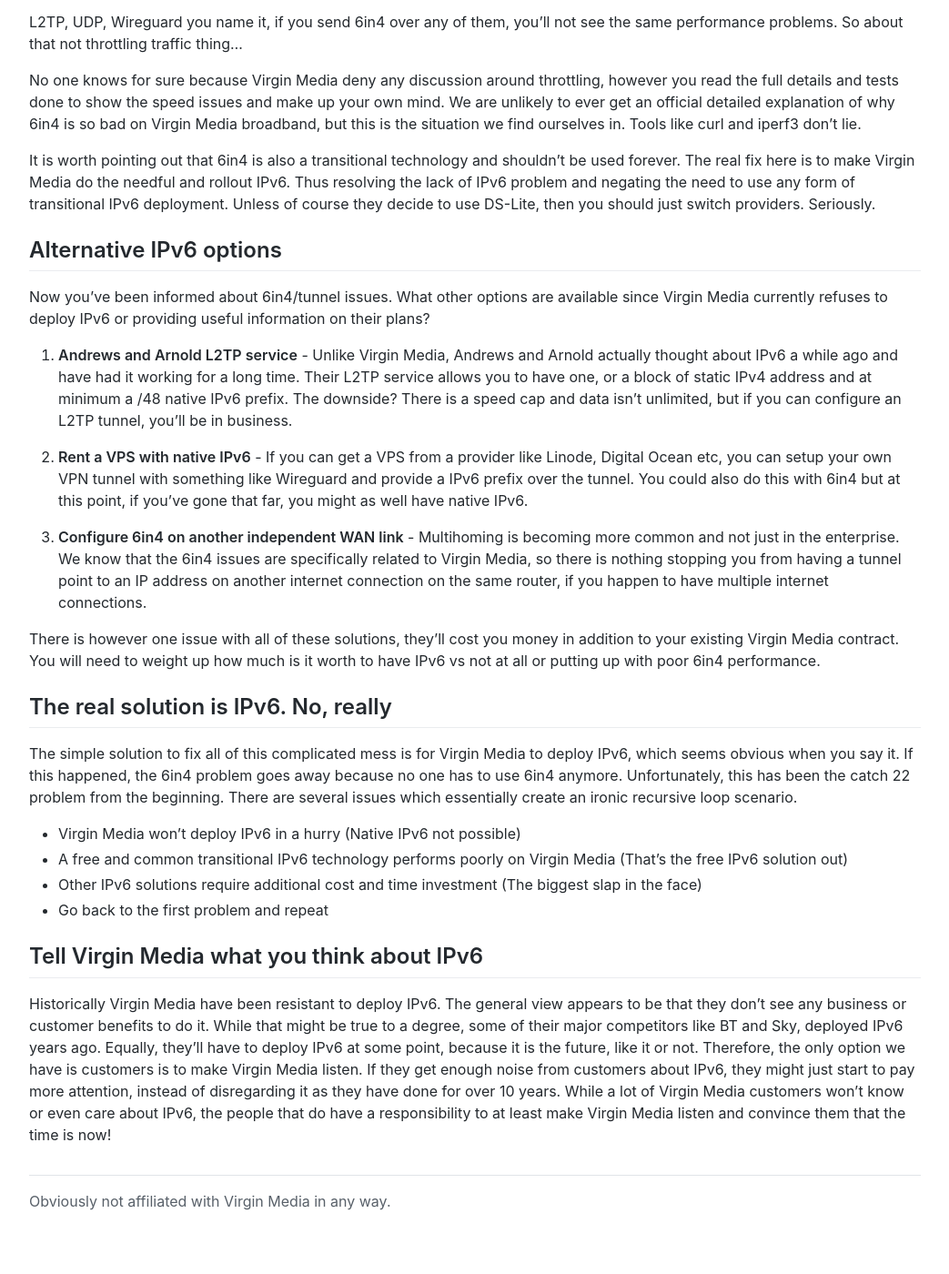
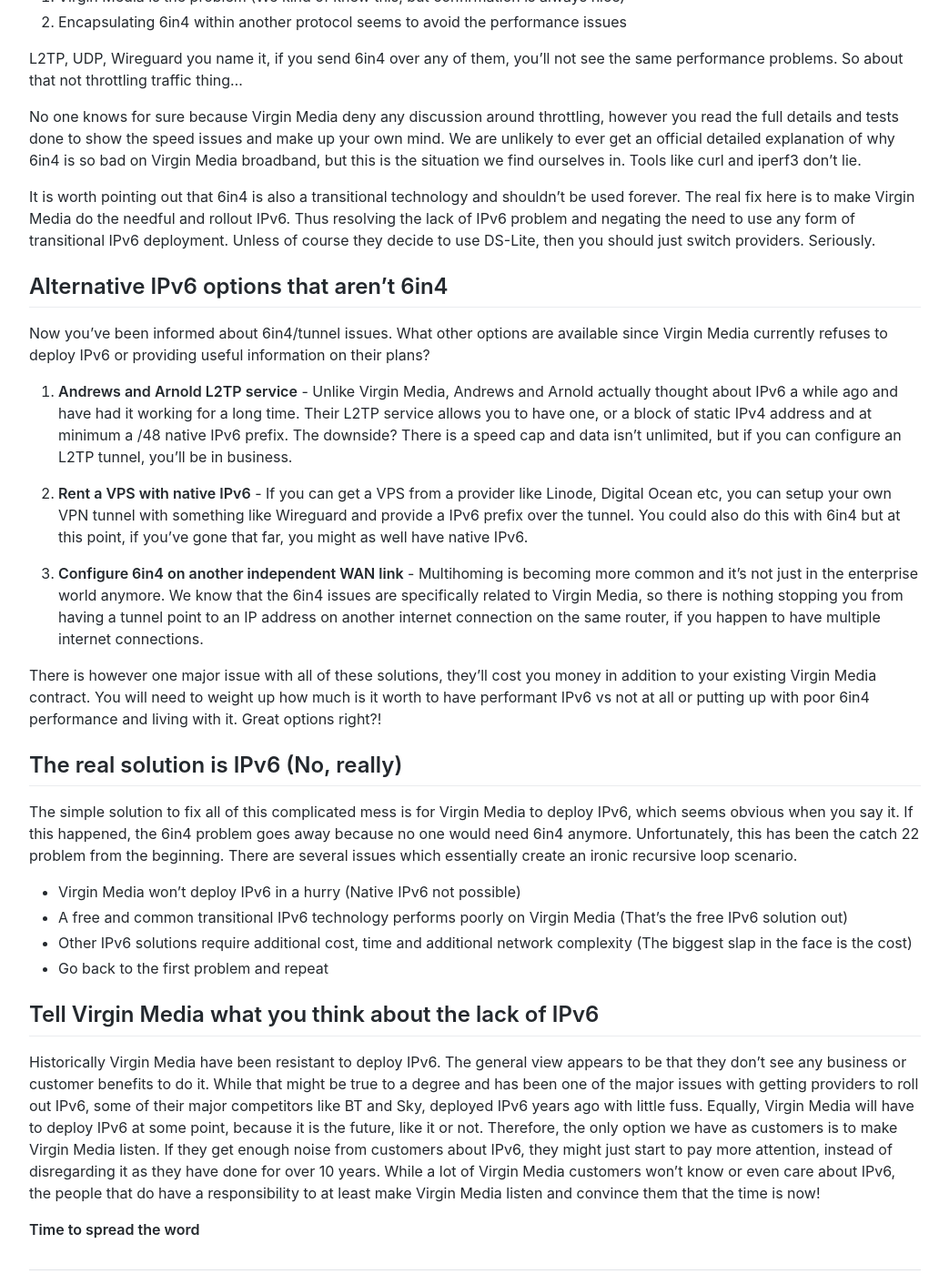
Before and after one commit to jamesmacwhite/havevirginmediaenabledipv6yet.co.uk, a Jekyll site: the page built from index.md, in a window 1280 px wide and 1400 px high, scrolled down 2104 px. Shown: the whole window at 91% size, without its empty margins (118-1161 px from the left). Built offline with Jekyll 4.4.1, drawn with Linux system fonts in a browser that asks for light colours; comment, search, counter and statistics services are not loaded; before the commit the page ends 3468 px from its top, so only the background shows below that; some of the changed text lies outside the part shown.

Commit message:
Content updates

```diff
--- a/_layouts/default.html
+++ b/_layouts/default.html
@@ -16,6 +16,8 @@
 
         <p class="h1 text-center type-size-1">Have Virgin Media enabled IPv6 yet?</p>
         <p class="h2">Answer: <span style="color: red;">NO 😢</span></p>
+
+        <p>We've been asking since March 2010...</p>
         <hr>
       </div>
 
--- a/index.md
+++ b/index.md
@@ -2,17 +2,17 @@
 layout: default
 ---
 
-<p class="lead">Virgin Media like many UK Internet Service Providers (ISPs) have not yet deployed IPv6. While this isn't major news because loads of ISPs suffer from IPv6 deployment lag (since December 1995), Virgin Media UK has an interesting IPv6 story and lots of plot twists which is why I felt I needed to create this page, to inform others who may be looking at IPv6 (or the lack of) and happen to be a Virgin Media customer.</p>
+<p class="lead">Virgin Media like many UK Internet Service Providers (ISPs) have not yet deployed IPv6. While this isn't major news because loads of ISPs suffer from IPv6 deployment lag (since December 1995), Virgin Media UK has an interesting IPv6 story which is why I felt I needed to create this page, to inform others who may be looking at IPv6 (or the lack of) and happen to be a Virgin Media customer.</p>
 
-## Summary
+## About this page
 
-[Virgin Media UK](https://www.virginmedia.com) does not currently have IPv6 deployed however [Virgin Media Ireland](https://www.virginmedia.ie) does, just to make it confusing. DS-Lite is used by Liberty Global and Virgin Media inherits this IPv6 transitional technology because Liberty Global (being the parent company) likes to deploy it A LOT it seems. Personally DS-Lite can go die in a fire, but that's just me. The focus of this is IPv6 generally which Virgin Media have a great track record of not having. So we'll focus on that. After all this website domain is specifically aimed at this purpose.
+[Virgin Media UK](https://www.virginmedia.com) does not currently have IPv6 deployed however [Virgin Media Ireland](https://www.virginmedia.ie) does, just to make it confusing. DS-Lite is used by Liberty Global and Virgin Media inherits this IPv6 transitional technology because Liberty Global (being the parent company) likes to deploy it A LOT it seems. Personally DS-Lite can go die in a fire, but that's just me. The focus of this is IPv6 generally which Virgin Media have a great track record of not having. So we'll focus on that. This website domain is specifically named for this purpose after all!
 
 All this information relates to Virgin Media UK Broadband services.
 
 ## The unofficial IPv6 event timeline
 
-A summarised list of key IPv6 related events at Virgin Media, completely made up by me as I don't work for them and after creating this little site, likely have zero chance of doing so either.
+A summarised list of key IPv6 related events at Virgin Media UK, completely made up by me as I don't work for them and after creating this little site, likely have zero chance of doing so either.
 
 * **March 2010**: [The IPv6 mega thread was born](https://community.virginmedia.com/t5/QuickStart-set-up-and/IPv6-support-on-Virgin-media/td-p/35748) on the Virgin Media Community Forums. The original thread asked a simple question, when will Virgin Media deploy IPv6? The answer: "When we are ready". Over 10 years later, Virgin Media still aren't ready...
 * **October 2014**: First appearance and presentation at the [UK IPv6 council](https://www.ipv6.org.uk/).
@@ -52,7 +52,7 @@
 
 It is worth pointing out that 6in4 is also a transitional technology and shouldn't be used forever. The real fix here is to make Virgin Media do the needful and rollout IPv6. Thus resolving the lack of IPv6 problem and negating the need to use any form of transitional IPv6 deployment. Unless of course they decide to use DS-Lite, then you should just switch providers. Seriously.
 
-## Alternative IPv6 options
+## Alternative IPv6 options that aren't 6in4
 
 Now you've been informed about 6in4/tunnel issues. What other options are available since Virgin Media currently refuses to deploy IPv6 or providing useful information on their plans?
 
@@ -60,19 +60,21 @@
 
 2. **Rent a VPS with native IPv6** - If you can get a VPS from a provider like Linode, Digital Ocean etc, you can setup your own VPN tunnel with something like Wireguard and provide a IPv6 prefix over the tunnel. You could also do this with 6in4 but at this point, if you've gone that far, you might as well have native IPv6.
 
-3. **Configure 6in4 on another independent WAN link** - Multihoming is becoming more common and not just in the enterprise. We know that the 6in4 issues are specifically related to Virgin Media, so there is nothing stopping you from having a tunnel point to an IP address on another internet connection on the same router, if you happen to have multiple internet connections.
+3. **Configure 6in4 on another independent WAN link** - Multihoming is becoming more common and it's not just in the enterprise world anymore. We know that the 6in4 issues are specifically related to Virgin Media, so there is nothing stopping you from having a tunnel point to an IP address on another internet connection on the same router, if you happen to have multiple internet connections.
 
-There is however one issue with all of these solutions, they'll cost you money in addition to your existing Virgin Media contract. You will need to weight up how much is it worth to have IPv6 vs not at all or putting up with poor 6in4 performance.
+There is however one major issue with all of these solutions, they'll cost you money in addition to your existing Virgin Media contract. You will need to weight up how much is it worth to have performant IPv6 vs not at all or putting up with poor 6in4 performance and living with it. Great options right?!
 
-## The real solution is IPv6. No, really
+## The real solution is IPv6 (No, really)
 
-The simple solution to fix all of this complicated mess is for Virgin Media to deploy IPv6, which seems obvious when you say it. If this happened, the 6in4 problem goes away because no one has to use 6in4 anymore. Unfortunately, this has been the catch 22 problem from the beginning. There are several issues which essentially create an ironic recursive loop scenario.
+The simple solution to fix all of this complicated mess is for Virgin Media to deploy IPv6, which seems obvious when you say it. If this happened, the 6in4 problem goes away because no one would need 6in4 anymore. Unfortunately, this has been the catch 22 problem from the beginning. There are several issues which essentially create an ironic recursive loop scenario.
 
 * Virgin Media won't deploy IPv6 in a hurry (Native IPv6 not possible)
 * A free and common transitional IPv6 technology performs poorly on Virgin Media (That's the free IPv6 solution out)
-* Other IPv6 solutions require additional cost and time investment (The biggest slap in the face)
+* Other IPv6 solutions require additional cost, time and additional network complexity (The biggest slap in the face is the cost)
 * Go back to the first problem and repeat
 
-## Tell Virgin Media what you think about IPv6
+## Tell Virgin Media what you think about the lack of IPv6
 
-Historically Virgin Media have been resistant to deploy IPv6. The general view appears to be that they don't see any business or customer benefits to do it. While that might be true to a degree, some of their major competitors like BT and Sky, deployed IPv6 years ago. Equally, they'll have to deploy IPv6 at some point, because it is the future, like it or not. Therefore, the only option we have is customers is to make Virgin Media listen. If they get enough noise from customers about IPv6, they might just start to pay more attention, instead of disregarding it as they have done for over 10 years. While a lot of Virgin Media customers won't know or even care about IPv6, the people that do have a responsibility to at least make Virgin Media listen and convince them that the time is now!
+Historically Virgin Media have been resistant to deploy IPv6. The general view appears to be that they don't see any business or customer benefits to do it. While that might be true to a degree and has been one of the major issues with getting providers to roll out IPv6, some of their major competitors like BT and Sky, deployed IPv6 years ago with little fuss. Equally, Virgin Media will have to deploy IPv6 at some point, because it is the future, like it or not. Therefore, the only option we have as customers is to make Virgin Media listen. If they get enough noise from customers about IPv6, they might just start to pay more attention, instead of disregarding it as they have done for over 10 years. While a lot of Virgin Media customers won't know or even care about IPv6, the people that do have a responsibility to at least make Virgin Media listen and convince them that the time is now!
+
+**Time to spread the word**
```
